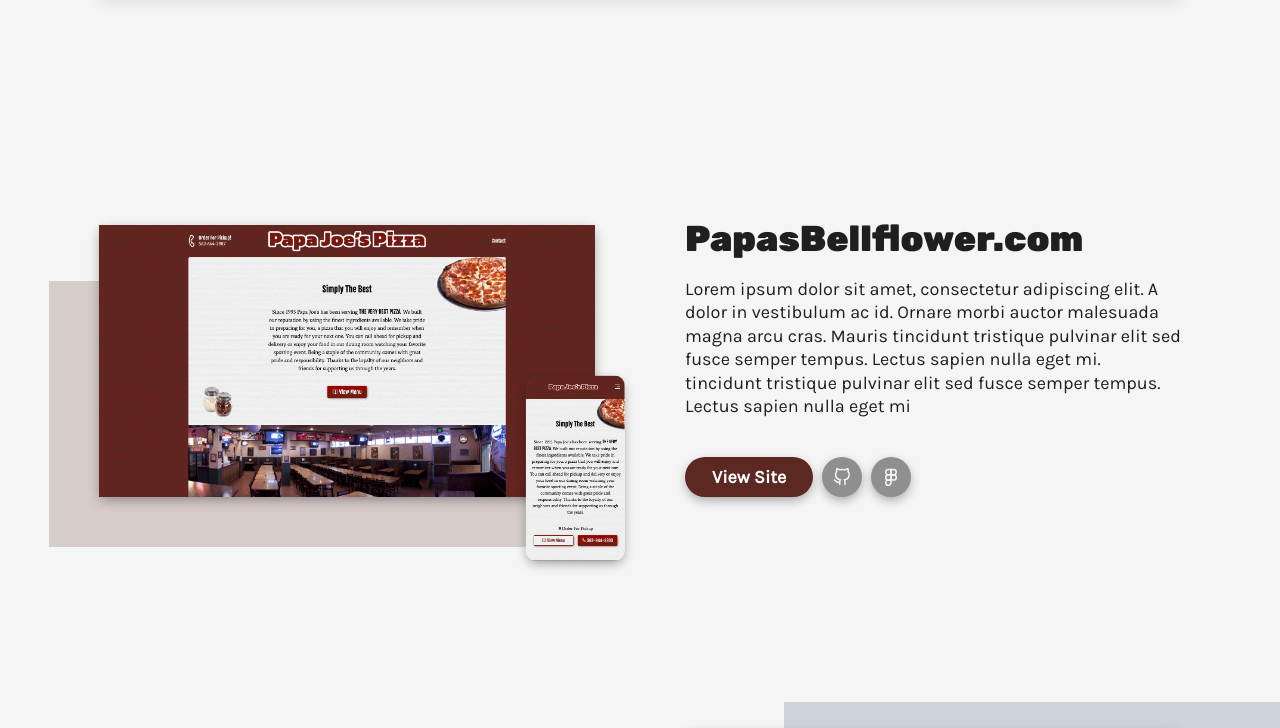
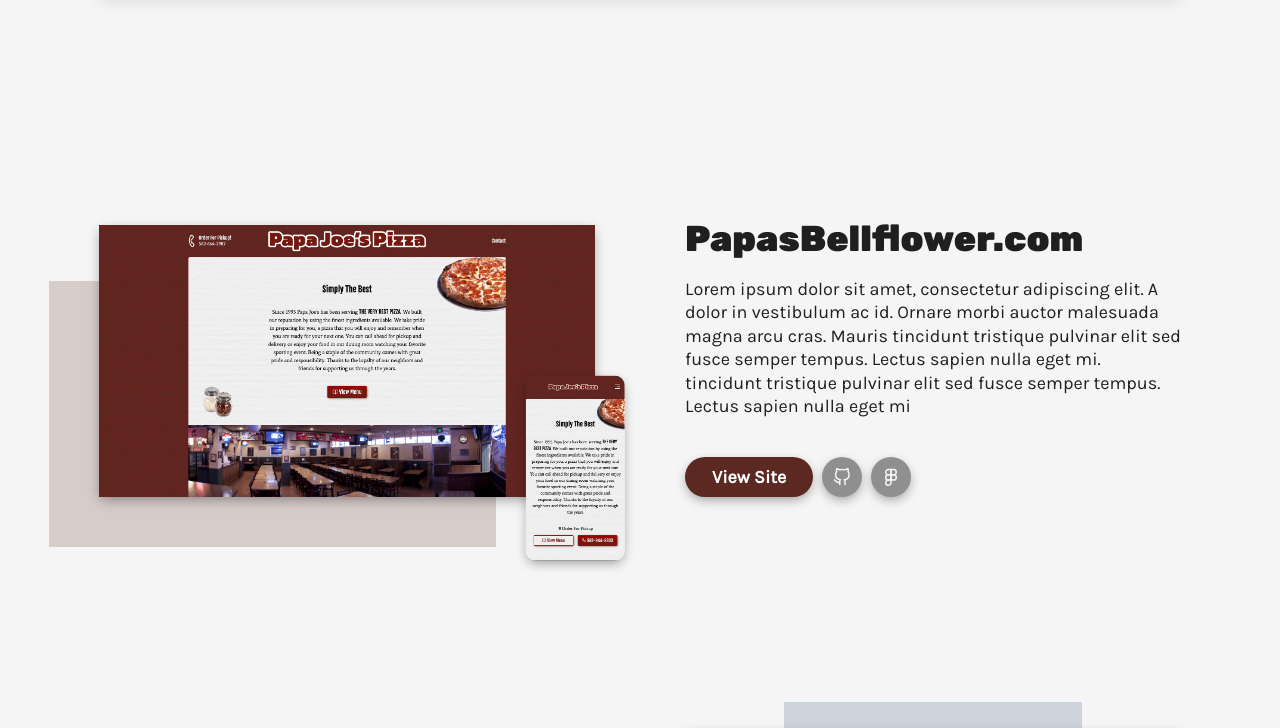
Before and after one commit to Eddie-Anguiano/portfolio, a React (Create React App) app: page / in a window 1280 px wide. Shown: the part 912-1640 px from the top of the page. Built offline with nearby package versions, Linux system fonts and the light colour scheme.

Commit message:
fix bug caused by setting opacity to a percentage

```diff
--- a/src/components/Project/Project.js
+++ b/src/components/Project/Project.js
@@ -25,7 +25,6 @@ export default function Project({
               bottom: `${squareArray[2]}%`,
               left: `${squareArray[3]}%`,
               backgroundColor: color,
-              width: "100%",
             }}></div>
           <img className="Project__desktopImg" src={desktopImg} alt="" />
           <img className="Project__mobileImg" src={mobileImg} alt="" />
--- a/src/components/Project/_Project.scss
+++ b/src/components/Project/_Project.scss
@@ -39,7 +39,7 @@
 
   &__background {
     position: absolute;
-    opacity: 20%;
+    opacity: 0.2;
   }
 
   &__info {
```
